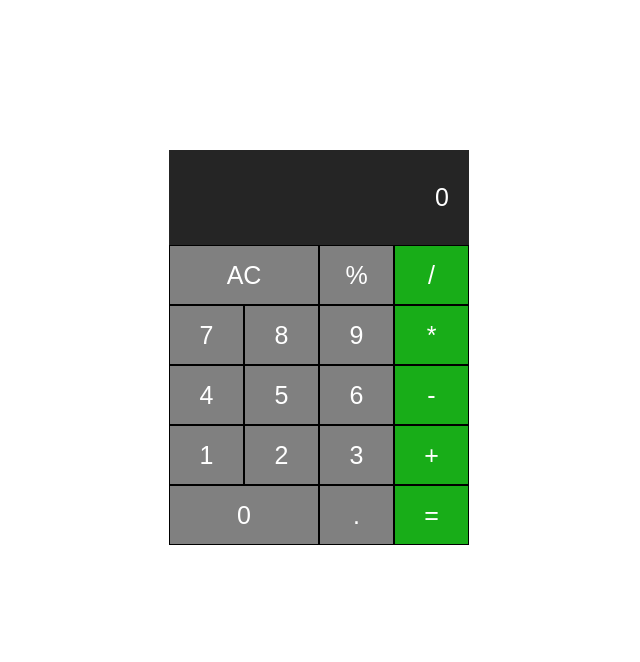
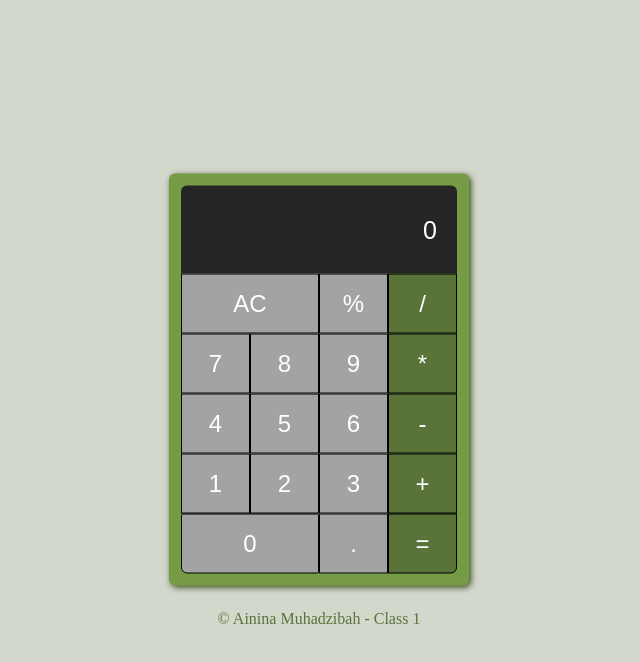
Before and after one commit to ai-nina/kalkulator, a plain HTML site: page index.html in a window 1280 px wide. Shown: the whole page, without its empty margins (321-961 px from the left). Drawn offline with Linux system fonts and the light colour scheme.

Commit message:
add copyright, edit position, add percentage

```diff
--- a/index.html
+++ b/index.html
@@ -8,11 +8,12 @@
     <title>Calculator</title>
 </head>
 <body>
+    <div class="container">
         <div class="calculator">
             <input type="text" class="calc-screen" value="0" disabled>
             <div class="calc-keys">
                 <div class="row">
-                <button class="all-clear">AC</button><button class="persentage">%</button><button class="operator" value="/">/</button>
+                    <button class="all-clear">AC</button><button class="percentage">%</button><button class="operator" value="/">/</button>
                 </div> <!-- row1 -->
 
                 <div class="row">
@@ -33,6 +34,11 @@
             </div> <!-- calc-keys -->
         </div> <!-- calculator -->
 
+        <div class="footer">
+            <p>© Ainina Muhadzibah - Class 1</p>
+        </div>
+    </div>  <!--footer-->
+
     <script src="script.js"></script>
 </body>
 </html>
--- a/script.js
+++ b/script.js
@@ -104,3 +104,16 @@ decimal.addEventListener('click', (event) => {
     inputDecimal (event.target.value);
     updateScreen (currentNumber);
 });
+
+inputPercentage = (percentage) => {
+    if(currentNumber.includes('&')) {
+        return;
+    }
+    currentNumber = currentNumber / 100;
+};
+
+const percentage = document.querySelector('.percentage');
+percentage.addEventListener('click', (event) => {
+    inputPercentage(event.target.value);
+    updateScreen(currentNumber);
+});
--- a/style.css
+++ b/style.css
@@ -49,32 +49,47 @@ table {
 
 
 /* STYLE */
+body {
+    background-color: #d3d8cd;
+}
+
+.container {
+    position: absolute;
+    left: 50%;
+    top: 50%;
+    transform: translateX(-50%) translateY(-50%);
+}
+
 .calculator {
-    margin: 150px auto;
+    /* margin: 150px auto; */
     width: 300px;
     /* border: 2px solid orange; */
-    background-color: #252525;
+    background-color: #759C44;
+    border-radius: 6px;
+    padding: 12px;
+    box-shadow: 2px 2px 6px #374C1E;
 }
 
 .calc-screen {
     width: 100%;
-    height: 95px;
+    height: 88px;
     background-color: #252525;
     color: #fff;
     text-align: right;
     font-size: 25px;
     border: none;
+    border-radius: 6px 6px 0 0;
     padding: 0 20px;
     box-sizing: border-box;
 }
 
 button {
     /* border-radius: 50%; */
-    outline: none;
+    border: none;
     height: 60px;
     width: 25%;
-    background-color: gray;
-    font-size: 25px;
+    background-color: #a3a3a3;
+    font-size: 24px;
     color: #fff;
     border: 1px solid black;
 }
@@ -84,13 +99,27 @@ button {
 }
 
 .operator, .equal-sign {
-    background-color: rgb(24, 173, 24);
+    background-color: rgb(89, 115, 57);
+}
+
+.equal-sign {
+    border-radius:0 0 6px 0;
+}
+
+.zero-btn {
+    border-radius:2px 2px 2px 6px;
 }
 
 button:hover {
-    background-color: darkgray;
+    background-color: #bbb;
 }
 
 .operator:hover, .equal-sign:hover {
-    background-color: rgb(107, 230, 107);
+    background-color: rgb(55, 76, 30);
 }
+
+.footer {
+    margin-top: 25px;
+    text-align: center;
+    color: rgb(89, 115, 57);
+}
```
Lines whose indentation alone changed are shown as unchanged.
